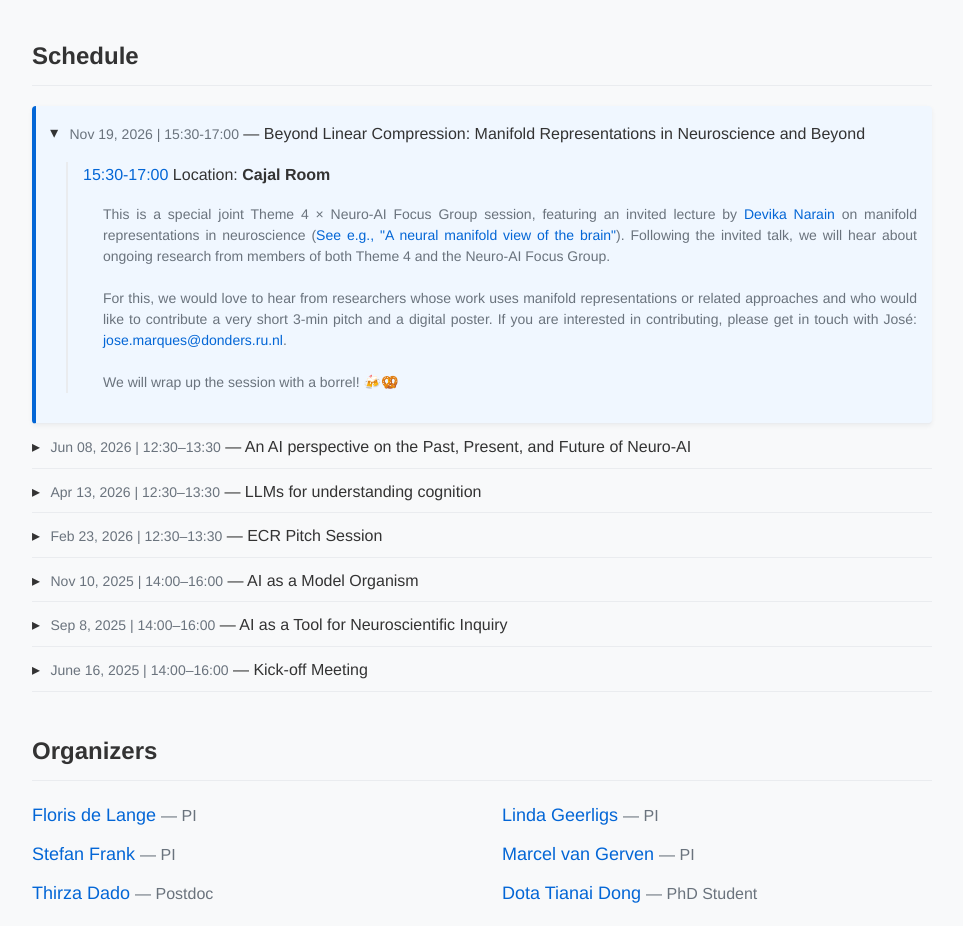
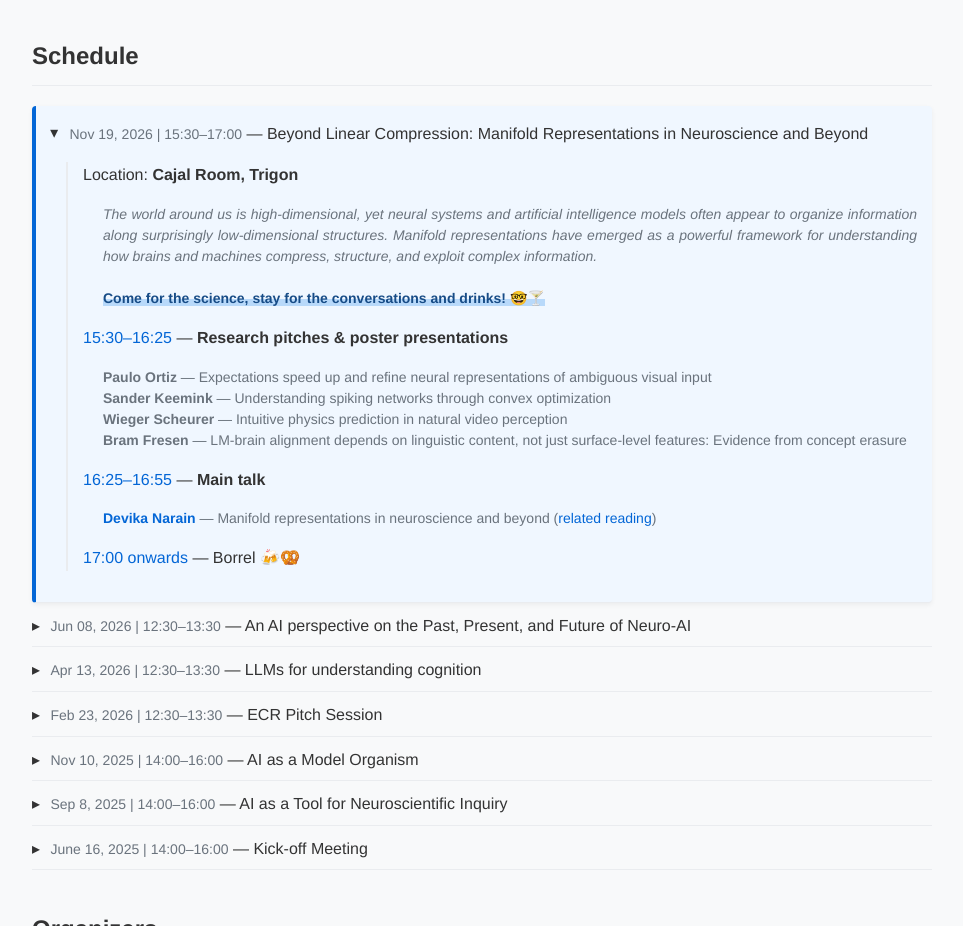
Before and after one commit to donders-neuro-ai-focus-group/donders-neuro-ai-focus-group.github.io, a plain HTML site: page index.html in a window 1280 px wide. Shown: the part 805-1731 px from the top of the page, without its empty margins (158-1121 px from the left). Drawn offline with Linux system fonts and the light colour scheme.

Commit message:
Add files via upload

```diff
--- a/index.html
+++ b/index.html
@@ -310,37 +310,57 @@
 
     <div id="schedule" class="section">
       <div class="heading">Schedule</div>
+
     <div class="schedule-item highlight-program">
       <button class="schedule-summary" aria-expanded="true" tabindex="-1">
-          <span class="schedule-date">Nov 19, 2026 | 15:30-17:00</span> —
+        <span class="schedule-date">Nov 19, 2026 | 15:30–17:00</span> —
         <span class="schedule-title">
           Beyond Linear Compression: Manifold Representations in Neuroscience and Beyond
         </span>
       </button>
 
       <div class="schedule-details">
-          <p>
-            <span class="schedule-time">15:30-17:00</span>
-            Location: <strong>Cajal Room</strong><br>
-
-          </p>
+        <p>Location: <strong>Cajal Room, Trigon</strong></p>
 
         <div class="speaker-abstract">
           <div class="abstract-text">
-              This is a special joint Theme 4 × Neuro-AI Focus Group session, featuring an invited lecture by <a href="http://neuro.nl/person/Devika-Narain" target="_blank">Devika Narain</a> on manifold representations in neuroscience (<a href="https://www.nature.com/articles/s41593-025-02031-z" target="_blank">See e.g., "A neural manifold view of the brain"</a>). Following the invited talk, we will hear about ongoing research from members of both Theme 4 and the Neuro-AI Focus Group.
-
-              <br></br>
-
-              For this, we would love to hear from researchers whose work uses manifold representations or related approaches and who would like to contribute a very short 3-min pitch and a digital poster. If you are interested in contributing, please get in touch with José:  <a href="mailto:jose.marques@donders.ru.nl">jose.marques@donders.ru.nl</a>.
-
+            <em>
+              The world around us is high-dimensional, yet neural systems and artificial
+              intelligence models often appear to organize information along surprisingly
+              low-dimensional structures. Manifold representations have emerged as a
+              powerful framework for understanding how brains and machines compress,
+              structure, and exploit complex information.
+            </em>
             <br><br>
-
-              We will wrap up the session with a borrel! 🍻🥨
-
+            <strong style="color: #174C87; background: linear-gradient(transparent 55%, #B8D9FA 55%);">
+              Come for the science, stay for the conversations and drinks! 🤓🍸</strong>
           </div>
         </div>
+
+        <p><span class="schedule-time">15:30–16:25</span> — <strong>Research pitches &amp; poster presentations</strong></p>
+        <div class="speaker-abstract">
+          <div class="abstract-text">
+            <strong>Paulo Ortiz</strong> — Expectations speed up and refine neural representations of ambiguous visual input<br>
+            <strong>Sander Keemink</strong> — Understanding spiking networks through convex optimization<br>
+            <strong>Wieger Scheurer</strong> — Intuitive physics prediction in natural video perception<br>
+            <strong>Bram Fresen</strong> — LM-brain alignment depends on linguistic content, not just surface-level features: Evidence from concept erasure
           </div>
         </div>
+
+        <p><span class="schedule-time">16:25–16:55</span> — <strong>Main talk</strong></p>
+        <div class="speaker-abstract">
+          <div class="abstract-text">
+            <strong><a href="http://neuro.nl/person/Devika-Narain" target="_blank">Devika Narain</a></strong> —
+            Manifold representations in neuroscience and beyond
+            (<a href="https://www.nature.com/articles/s41593-025-02031-z" target="_blank">related reading</a>)
+          </div>
+        </div>
+
+        <p><span class="schedule-time">17:00 onwards</span> — Borrel 🍻🥨</p>
+      </div>
+    </div>
+
+
 
 
       <div class="schedule-item">
```
Lines whose indentation alone changed are shown as unchanged.
